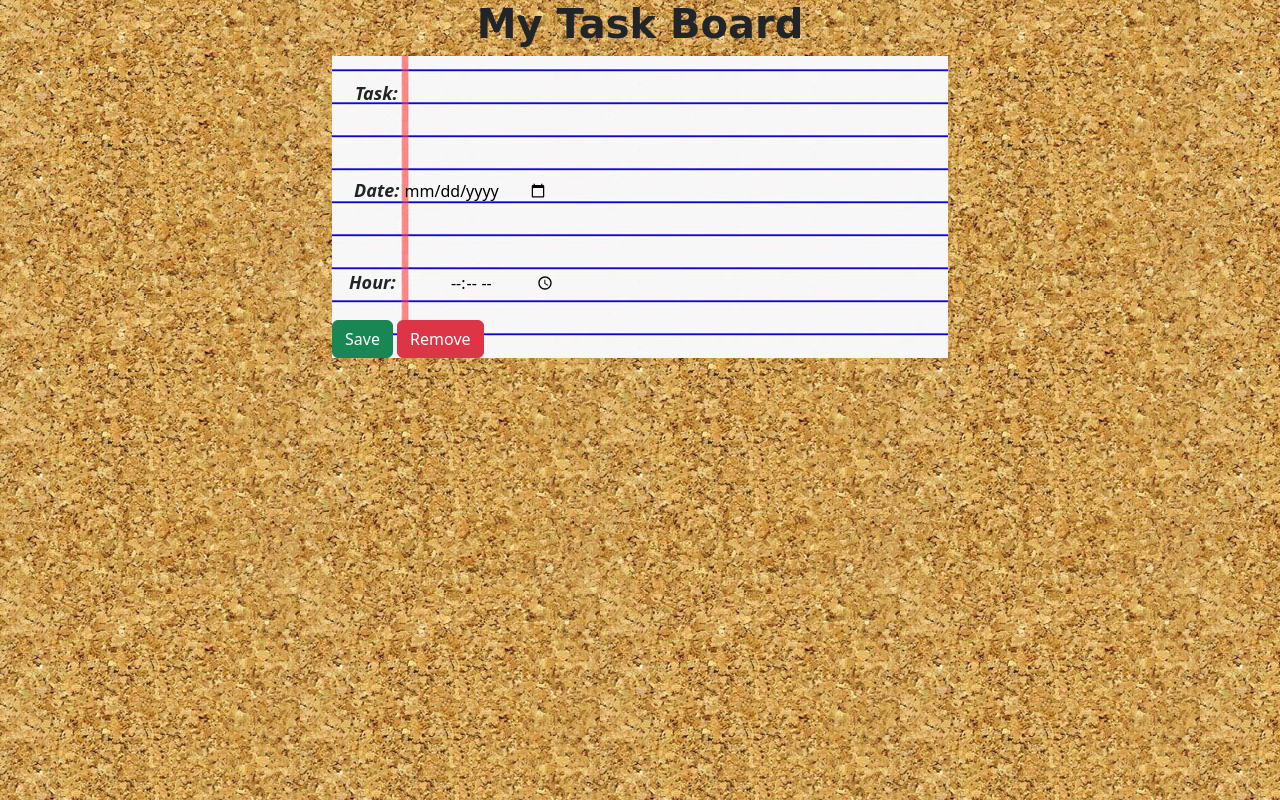
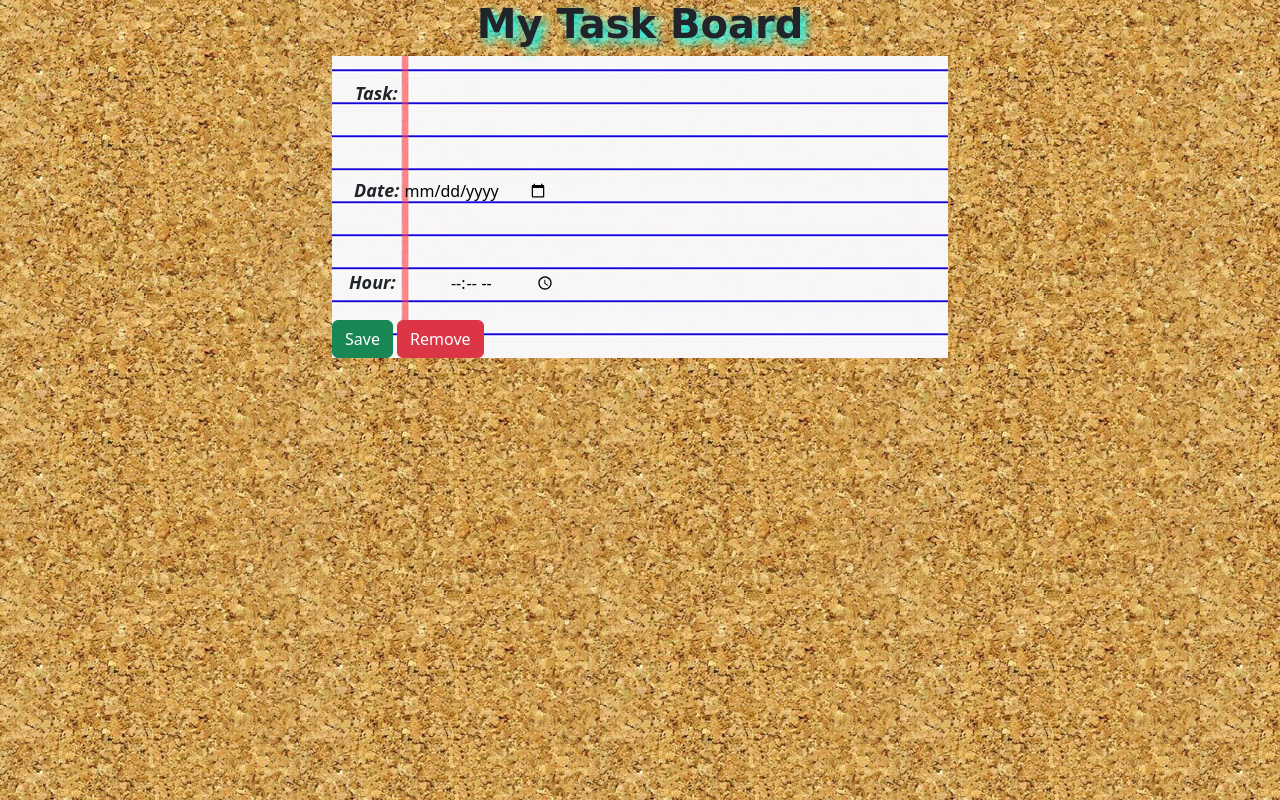
Before and after one commit to batyay6415/task_board, a plain HTML site: page index.html in a window 1280 px wide. Drawn offline with nearby package versions, Linux system fonts and the light colour scheme.

Commit message:
Added Styling

```diff
--- a/style.css
+++ b/style.css
@@ -2,6 +2,7 @@ h1 {
   text-align: center;
   font-family: Cursive;
   font-weight: bold;
+  text-shadow: 5px 5px 10px aqua;
 }
 body {
   background-image: url(images/tile.jpg);
```
